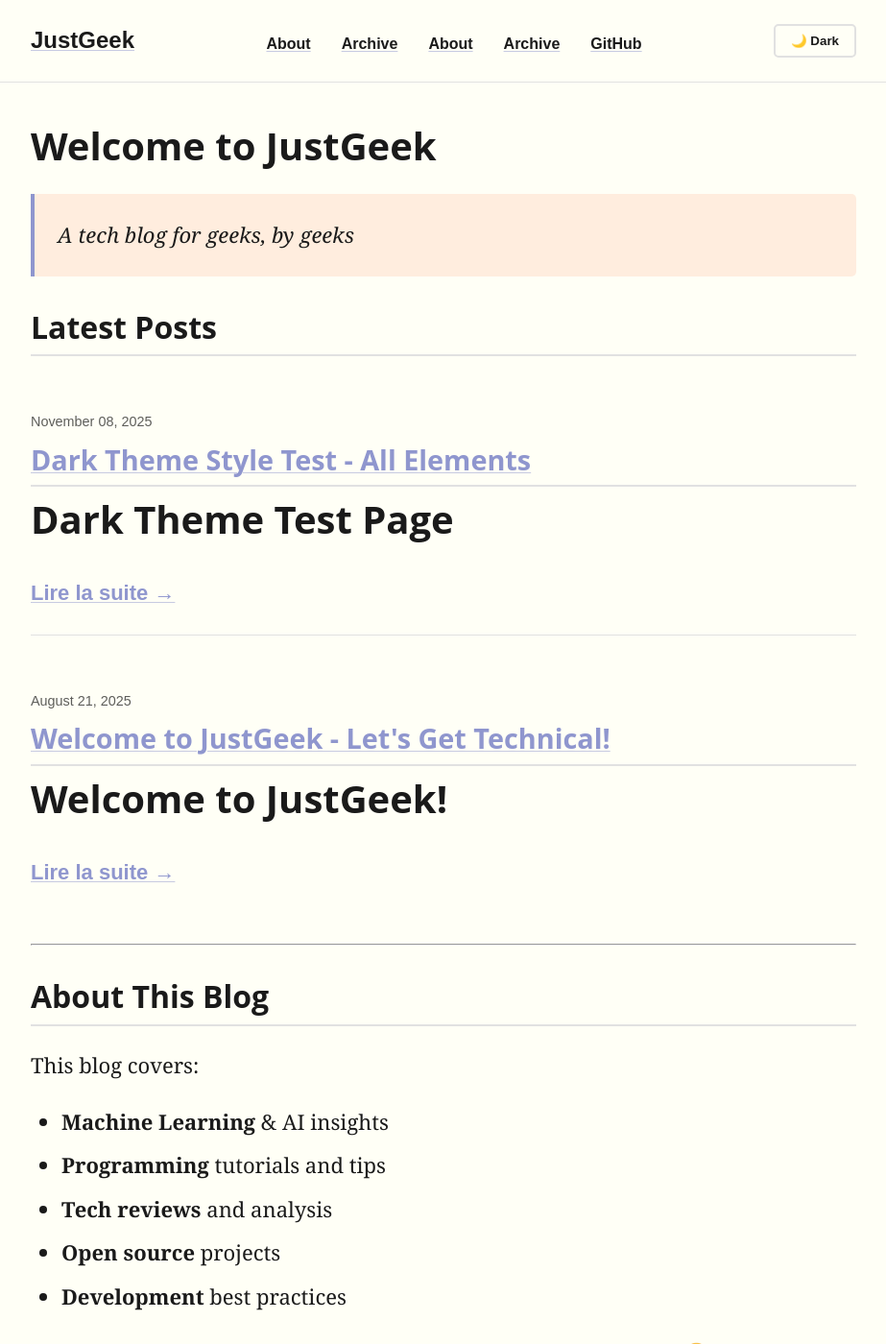
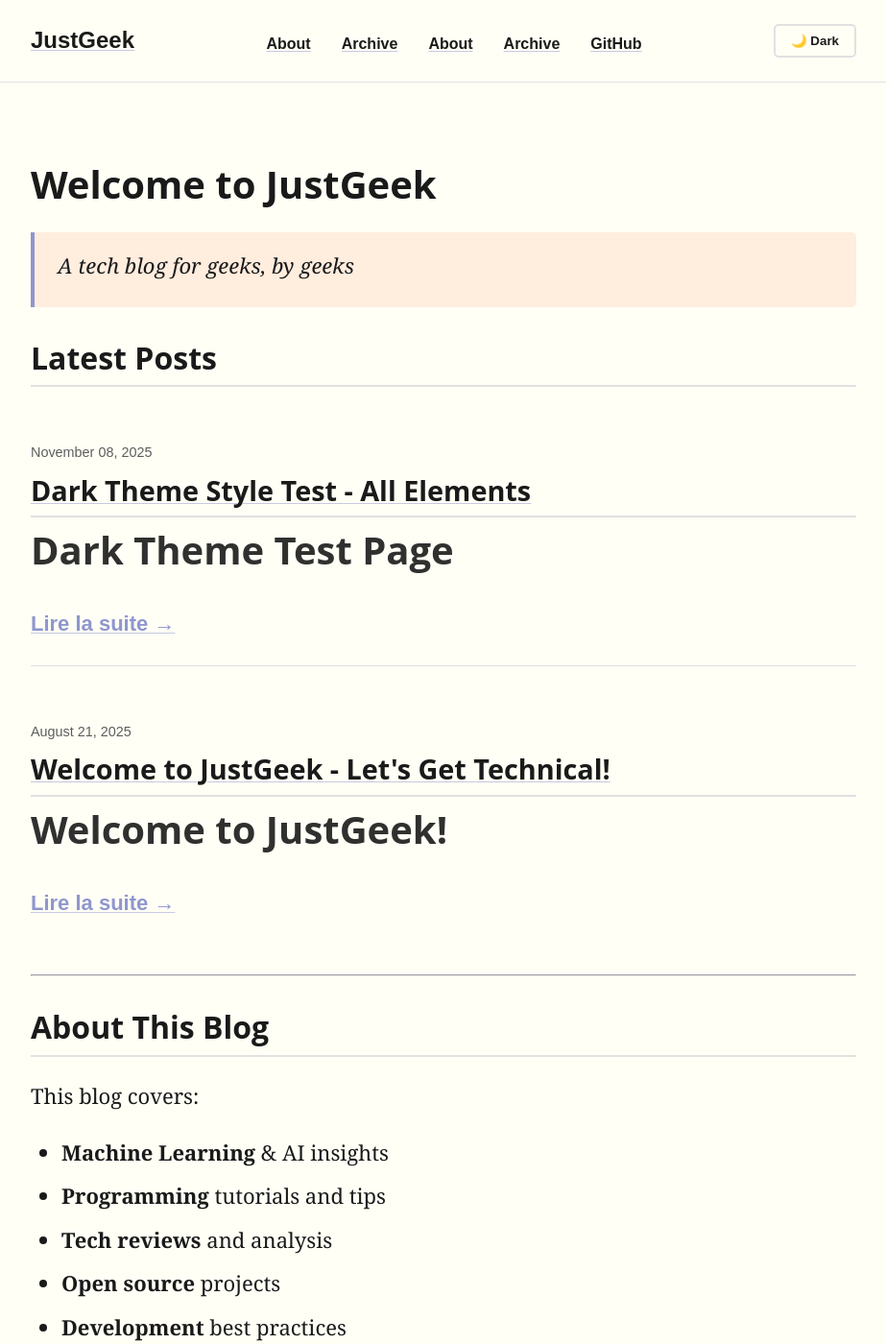
Before and after one commit to ssime-git/JustGeek, a Jekyll site: the page built from index.md, in a window 1280 px wide and 1400 px high. Shown: the whole window at 96% size, without its empty margins (178-1101 px from the left). Built offline with Jekyll 4.4.1, drawn with Linux system fonts in a browser that asks for light colours.

Commit message:
feat: enhance UI styling with selection, accessibility, and notification components
- Added custom text selection styling with brand colors and image selection handling
- Improved link accessibility with focus states and consistent paragraph link styling
- Added notification box components (note, warning, error) with dark mode support
- Enhanced code block line numbers with better spacing and visual hierarchy

```diff
--- a/css/main.css
+++ b/css/main.css
@@ -144,6 +144,31 @@
 }
 
 /* ========================================
+   Text Selection
+   ======================================== */
+::-moz-selection {
+  color: white;
+  text-shadow: none;
+  background: var(--link-color);
+}
+
+::selection {
+  color: white;
+  text-shadow: none;
+  background: var(--link-color);
+}
+
+img::selection {
+  color: white;
+  background: transparent;
+}
+
+img::-moz-selection {
+  color: white;
+  background: transparent;
+}
+
+/* ========================================
    Links
    ======================================== */
 a {
@@ -155,12 +180,18 @@
   transition: all 0.2s ease;
 }
 
-a:hover {
+a:hover,
+a:focus {
   color: var(--link-hover-color);
   text-decoration-color: var(--link-hover-color);
 }
 
 a:visited {
+  color: var(--link-color);
+}
+
+p a {
+  text-decoration: underline;
   color: var(--link-color);
 }
 
@@ -175,8 +206,16 @@
 
 .main-content {
   background-color: var(--bg-color);
+  color: var(--text-color);
   min-height: calc(100vh - 200px);
   padding: 40px 0;
+  transition: background-color 0.3s ease, color 0.3s ease;
+}
+
+@media only screen and (min-width: 768px) {
+  .main-content {
+    padding: 80px 0;
+  }
 }
 
 /* Grid layout for blog posts */
@@ -189,6 +228,7 @@
 .post-item {
   padding: 1.5rem 0;
   border-bottom: 1px solid var(--border-color);
+  background-color: transparent;
 }
 
 .post-item:last-child {
@@ -206,12 +246,24 @@
 .post-title {
   font-size: 1.8rem;
   margin: 0.5rem 0;
+  color: var(--text-color);
+}
+
+.post-title a {
+  color: var(--text-color);
+  transition: color 0.3s ease;
+}
+
+.post-title a:hover {
+  color: var(--link-color);
 }
 
 .post-excerpt {
   font-size: 1rem;
   line-height: 1.6;
   margin-top: 0.5rem;
+  color: var(--text-color);
+  opacity: 0.9;
 }
 
 .read-more {
@@ -219,6 +271,12 @@
   margin-top: 1rem;
   font-weight: 600;
   font-family: 'Source Sans Pro', sans-serif;
+  color: var(--link-color);
+  transition: color 0.3s ease;
+}
+
+.read-more:hover {
+  color: var(--link-hover-color);
 }
 
 /* ========================================
@@ -350,11 +408,12 @@
 
 /* Line numbers styling */
 .highlight .rouge-gutter {
-  background-color: rgba(255, 255, 255, 0.05);
+  background-color: rgba(0, 0, 0, 0.1);
   border-right: 1px solid var(--border-color);
-  padding: 1rem 0.5rem;
+  padding: 1rem 0.75rem;
   text-align: right;
-  width: 3em;
+  min-width: 3.5em;
+  vertical-align: top;
   user-select: none;
   -webkit-user-select: none;
   -moz-user-select: none;
@@ -362,14 +421,17 @@
 
 .highlight .rouge-code {
   padding: 1rem;
+  vertical-align: top;
+  width: 100%;
 }
 
 .highlight .lineno {
-  color: rgba(150, 150, 150, 0.6);
-  font-size: 0.8em;
+  color: rgba(100, 100, 100, 0.5);
+  font-size: 0.85em;
   line-height: 1.5;
   padding: 0;
   margin: 0;
+  display: block;
   user-select: none;
   -webkit-user-select: none;
   -moz-user-select: none;
@@ -494,10 +556,15 @@
   padding: 1rem 1.5rem;
   font-style: italic;
   border-radius: 0 5px 5px 0;
+  color: var(--text-color);
 }
 
 blockquote p {
   margin: 0.5rem 0;
+}
+
+blockquote p:first-child {
+  margin-top: 0;
 }
 
 blockquote footer {
@@ -515,6 +582,13 @@
   display: block;
   margin: 2rem auto;
   border-radius: 5px;
+}
+
+/* Prevent image selection issues */
+img {
+  user-select: none;
+  -webkit-user-select: none;
+  -moz-user-select: none;
 }
 
 figure {
@@ -572,6 +646,7 @@
   padding: 0.75rem;
   text-align: left;
   border-bottom: 1px solid var(--border-color);
+  color: var(--text-color);
 }
 
 th {
@@ -582,6 +657,82 @@
 
 tr:hover {
   background-color: var(--blockquote-bg);
+}
+
+table tr td:first-child,
+table tr th:first-child {
+  margin-top: 0;
+}
+
+table tr td:last-child,
+table tr th:last-child {
+  margin-bottom: 0;
+}
+
+/* ========================================
+   Notification Boxes
+   ======================================== */
+.box-note,
+.box-warning,
+.box-error {
+  padding: 15px;
+  padding-left: 10px;
+  margin: 20px;
+  margin-left: 5px;
+  border: 1px solid var(--border-color);
+  border-left-width: 5px;
+  border-radius: 3px;
+  border-top-left-radius: 5px;
+  border-bottom-left-radius: 5px;
+}
+
+.box-note {
+  background-color: #e8f4f8;
+  border-left-color: #2980b9;
+}
+
+body.dark-mode .box-note {
+  background-color: #1a3a47;
+  border-left-color: #5dade2;
+}
+
+.box-warning {
+  background-color: #fdf5d4;
+  border-left-color: #f1c40f;
+}
+
+body.dark-mode .box-warning {
+  background-color: #3d3520;
+  border-left-color: #f4d03f;
+}
+
+.box-error {
+  background-color: #f4dddb;
+  border-left-color: #c0392b;
+}
+
+body.dark-mode .box-error {
+  background-color: #3d2220;
+  border-left-color: #e74c3c;
+}
+
+/* ========================================
+   Utility Classes
+   ======================================== */
+.text-center {
+  text-align: center;
+}
+
+.hideme {
+  display: none;
+}
+
+hr.small {
+  max-width: 100px;
+  margin: 15px auto;
+  border-width: 4px;
+  border-color: var(--border-color);
+  border-radius: 3px;
 }
 
 /* ========================================
```
